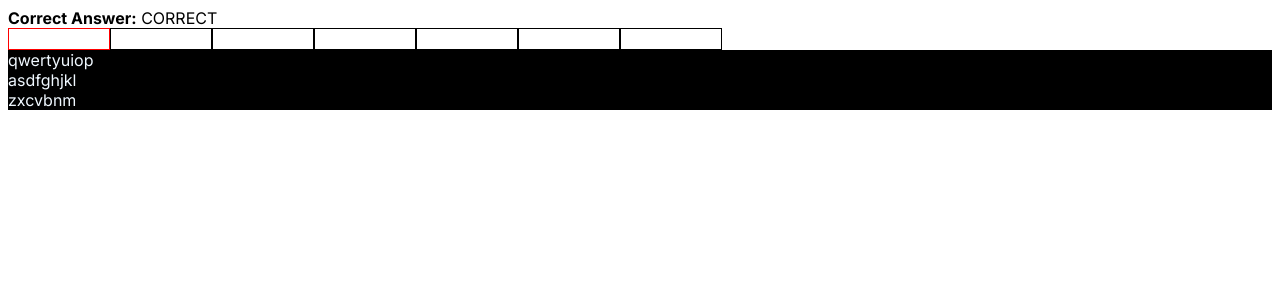
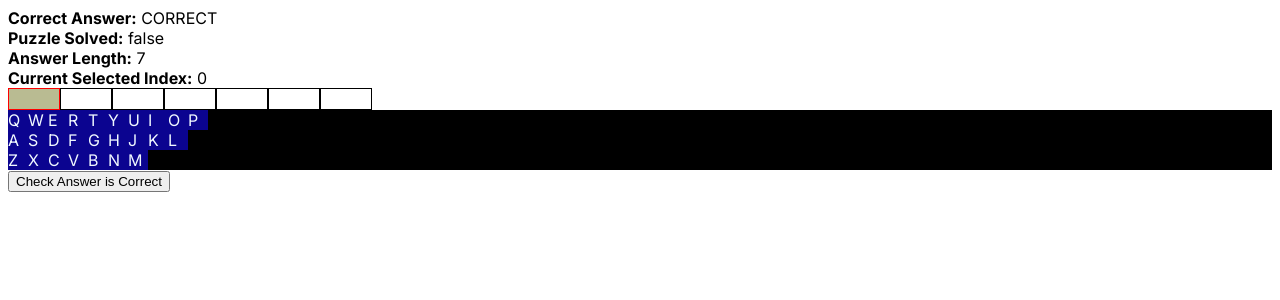
Before and after one commit to Fordcois/crown-cryptic, a Next.js app: page / in a window 1280 px wide. Shown: the top 300 px of the page. Built offline with nearby package versions, Linux system fonts and the light colour scheme.

Commit message:
Develops User input for user guess array
Co-authored-by: Rachel Roberts <Rachel853@users.noreply.github.com>

```diff
--- a/src/app/CrownCryptic.js
+++ b/src/app/CrownCryptic.js
@@ -7,30 +7,46 @@ import Keyboard from "@/components/keyboard";
 const CrownCryptic = () => {
 
 const CorrectAnswer='CORRECT'
+const splitAnswer = CorrectAnswer.split('')
+const answerLength = (splitAnswer.length)
 const [currentSelectedSquare,setcurrentSelectedSquare] = useState(0)
-// const answerLength = (CorrectAnswer.split('').length)
+const [userGuessArray,setuserGuessArray] = useState(Array(answerLength))
+const [puzzleSolved,setpuzzleSolved] = useState(false)
 
-// const Array =[]*answerLength
+const checksGuessIsCorrect = () => {
+if (userGuessArray.join('') === CorrectAnswer)
+    {setpuzzleSolved(true)}
+}
 
-// const isCorrect
-// return { arrau.join === correctAnser}
-
+const setIndextoLetter = (letter) => {
+    let newArray = [...userGuessArray];
+    newArray[currentSelectedSquare] = letter;
+    setuserGuessArray(newArray);
+    if (currentSelectedSquare < answerLength - 1){
+        setcurrentSelectedSquare(currentSelectedSquare+1)
+    }
+    }
 
 return (
     <div>
     <b>Correct Answer:</b> {CorrectAnswer}<br/>
+    <b>Puzzle Solved:</b> {puzzleSolved.toString()}<br/>
+    <b>Answer Length:</b> {answerLength}<br/>
+    <b>Current Selected Index:</b> {currentSelectedSquare}<br/>
 
     <div className="LetterContainer">
-        {/* Turn this into Array.From  */}
-        {CorrectAnswer.split('').map((correctLetter, index) => (
-        <span key={index} onClick={()=>{setcurrentSelectedSquare(index)}}>
-            <LetterSquare currentSelectedSquare={currentSelectedSquare} letterIndex={index} correctLetter={correctLetter}/>
+
+    {Array.from({length: answerLength }).map((_, index) => (
+        <span key={index} onClick={() => { setcurrentSelectedSquare(index) }}>
+            <LetterSquare currentLetter={userGuessArray[index]} currentSelectedSquare={currentSelectedSquare} letterIndex={index} />
         </span>
-        ))}
+    ))}
 
     </div>
-        <Keyboard/>
+        <Keyboard passedFunc={setIndextoLetter}/>
+    <button value='Check'  onClick={()=>checksGuessIsCorrect()}> Check Answer is Correct</button>
     </div>
-    )}
+    )
+};
 
 export default CrownCryptic
--- a/src/app/globals.css
+++ b/src/app/globals.css
@@ -1,3 +1,8 @@
+:root {
+  /* Colours As Variables */
+  --ESBlack: #000000;
+}
+
 .LetterContainer{
   display: flex;
 }
@@ -5,17 +10,35 @@
 .Letter{
   border: 1px solid black;
   height: 20px;
-  width: 100px;
+  width: 50px;
+  text-align: center;
 }
 
 .SelectedLetter{
   border: 1px solid red;
+  background-color: rgb(185, 187, 146);
   height: 20px;
-  width: 100px;
-
+  width: 50px;
+  color: aliceblue;
+  text-align: center;
 }
 
 .Keyboard{
   background-color: black;
   color: aliceblue;
 }
+
+.KeyboardLetter{
+  width: 20px;
+  height: 20px;
+  background-color: rgb(11, 4, 144);
+}
+.KeyboardLetter:hover{
+  width: 20px;
+  height: 20px;
+  background-color: rgb(11, 94, 162);
+}
+
+.KeyboardRow{
+display: flex;
+}
--- a/src/components/LetterSquare.js
+++ b/src/components/LetterSquare.js
@@ -1,8 +1,8 @@
 "use client";
 import { useState } from 'react';
 
-const LetterSquare = ({ currentSelectedSquare,letterIndex,correctLetter }) => {
-const [currentLetter, setCurrentLetter] = useState('');
+const LetterSquare = ({ currentLetter,currentSelectedSquare,letterIndex }) => {
+
 const selectedLetter = (currentSelectedSquare == letterIndex);
 
 return (
--- a/src/components/keyboard.js
+++ b/src/components/keyboard.js
@@ -1,11 +1,43 @@
 
-const Keyboard = ({ currentSelectedSquare,letterIndex,correctLetter }) => {
+import KeyboardLetter from "./keyboardLetter";
+const Keyboard = ({passedFunc}) => {
 
   return (
     <div className="Keyboard">
-            <div>qwertyuiop</div>
-            <div>asdfghjkl</div>
-            <div>zxcvbnm</div>
+      <div className="KeyboardRow">
+        <KeyboardLetter keyboardLetter={'Q'} passedFunc={passedFunc}/>
+        <KeyboardLetter keyboardLetter={'W'} passedFunc={passedFunc}/>
+        <KeyboardLetter keyboardLetter={'E'} passedFunc={passedFunc}/>
+        <KeyboardLetter keyboardLetter={'R'} passedFunc={passedFunc}/>
+        <KeyboardLetter keyboardLetter={'T'} passedFunc={passedFunc}/>
+        <KeyboardLetter keyboardLetter={'Y'} passedFunc={passedFunc}/>
+        <KeyboardLetter keyboardLetter={'U'} passedFunc={passedFunc}/>
+        <KeyboardLetter keyboardLetter={'I'} passedFunc={passedFunc}/>
+        <KeyboardLetter keyboardLetter={'O'} passedFunc={passedFunc}/>
+        <KeyboardLetter keyboardLetter={'P'} passedFunc={passedFunc}/>
+      </div>
+
+      <div className="KeyboardRow">
+        <KeyboardLetter keyboardLetter={'A'} passedFunc={passedFunc}/>
+        <KeyboardLetter keyboardLetter={'S'} passedFunc={passedFunc}/>
+        <KeyboardLetter keyboardLetter={'D'} passedFunc={passedFunc}/>
+        <KeyboardLetter keyboardLetter={'F'} passedFunc={passedFunc}/>
+        <KeyboardLetter keyboardLetter={'G'} passedFunc={passedFunc}/>
+        <KeyboardLetter keyboardLetter={'H'} passedFunc={passedFunc}/>
+        <KeyboardLetter keyboardLetter={'J'} passedFunc={passedFunc}/>
+        <KeyboardLetter keyboardLetter={'K'} passedFunc={passedFunc}/>
+        <KeyboardLetter keyboardLetter={'L'} passedFunc={passedFunc}/>
+      </div>
+
+      <div className="KeyboardRow">
+        <KeyboardLetter keyboardLetter={'Z'} passedFunc={passedFunc}/>
+        <KeyboardLetter keyboardLetter={'X'} passedFunc={passedFunc}/>
+        <KeyboardLetter keyboardLetter={'C'} passedFunc={passedFunc}/>
+        <KeyboardLetter keyboardLetter={'V'} passedFunc={passedFunc}/>
+        <KeyboardLetter keyboardLetter={'B'} passedFunc={passedFunc}/>
+        <KeyboardLetter keyboardLetter={'N'} passedFunc={passedFunc}/>
+        <KeyboardLetter keyboardLetter={'M'} passedFunc={passedFunc}/>
+      </div>
     </div>
   );
 }
--- /dev/null
+++ b/src/components/keyboardLetter.js
@@ -0,0 +1,10 @@
+const KeyboardLetter = ({ keyboardLetter,passedFunc}) => {
+
+return (
+<div className='KeyboardLetter' onClick={()=>passedFunc(keyboardLetter)}>
+    {keyboardLetter}
+</div>
+);
+}
+
+export default KeyboardLetter;
```
Also changed, not shown: 1 other file (tests, documents, lock files or other folders).
